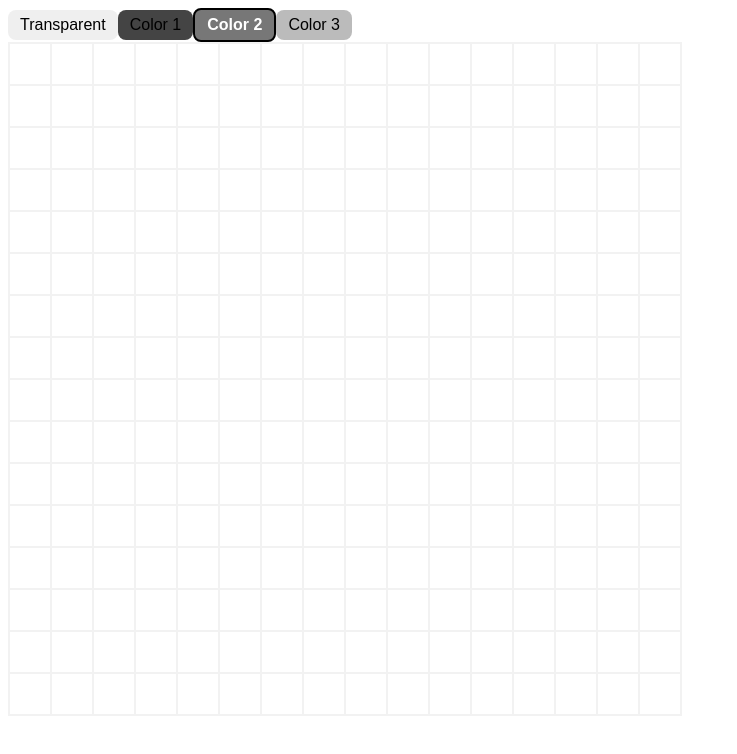
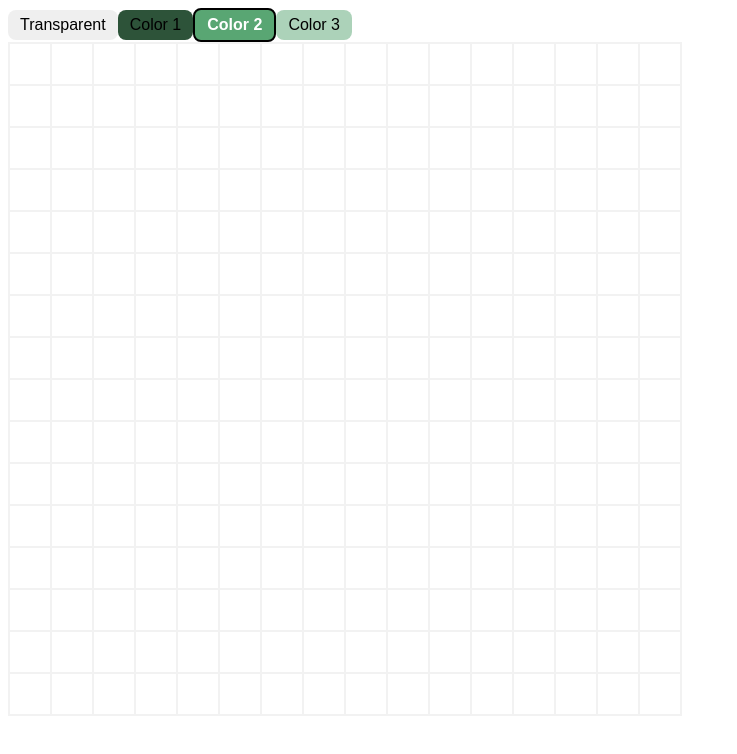
Before and after one commit to felixbade/pixel-art-editor, a React app: page / in a window 1280 px wide. Shown: the top 754 px of the page, without its empty margins (0-737 px from the left). Built offline with nearby package versions, Linux system fonts and the light colour scheme.

Commit message:
Update drawing colors to greens

```diff
--- a/src/js/app.jsx
+++ b/src/js/app.jsx
@@ -1,7 +1,10 @@
 import React, { useState } from 'react'
 import ReactDOM from 'react-dom'
 
-const colors = ['', '#444', '#777', '#bbb']
+const colors = ['',
+    'hsl(140, 30%, 25%)',
+    'hsl(140, 30%, 50%)',
+    'hsl(140, 30%, 75%)']
 
 export default function App() {
     const [color, setColor] = useState(2)
```
